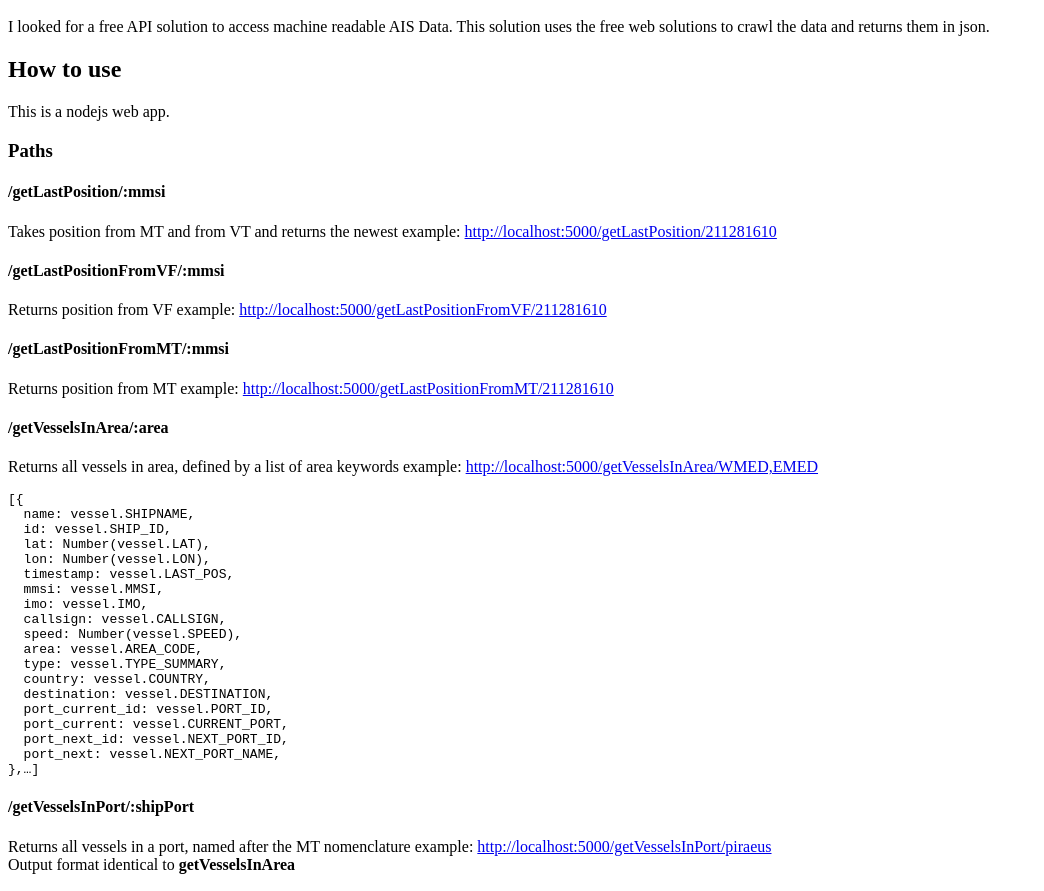
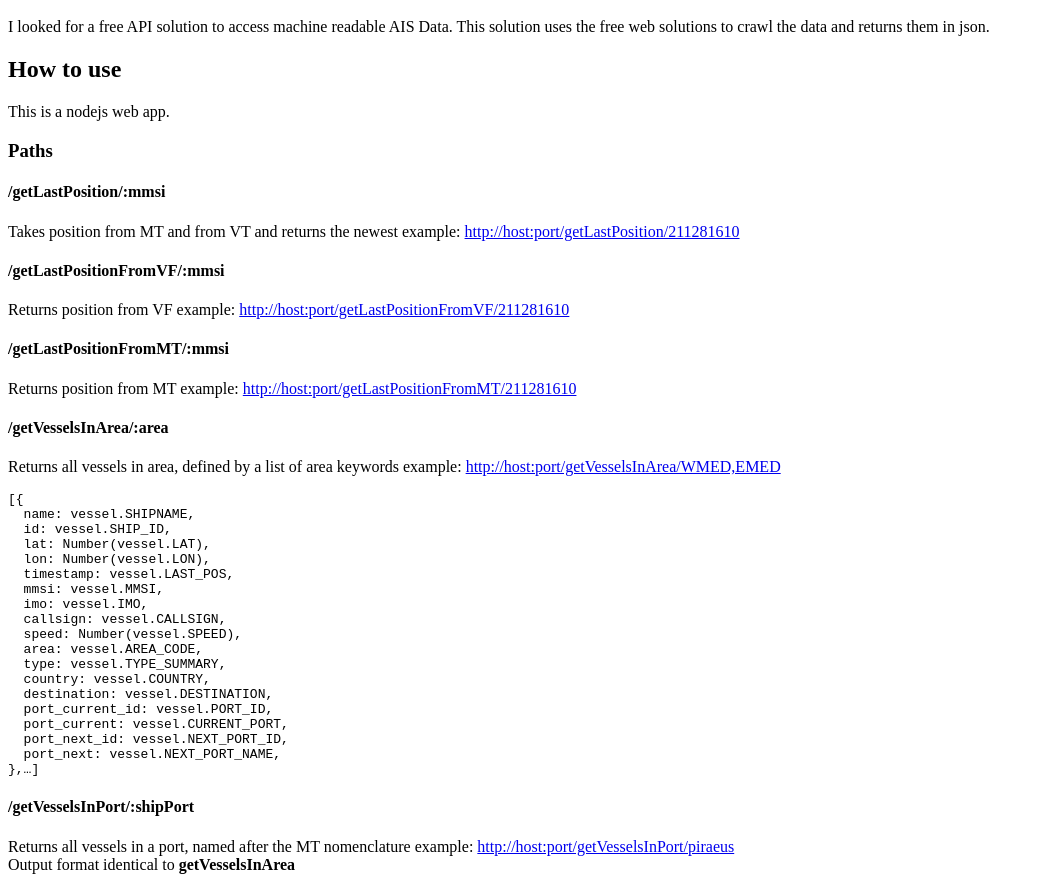
Before and after one commit to transparency-everywhere/ais-api, a website: page index.html in a window 1280 px wide. Shown: the part 48-939 px from the top of the page, without its empty margins (0-1044 px from the left). Drawn offline with Linux system fonts and the light colour scheme.

Commit message:
Links in index.html changed to relative

```diff
--- a/index.html
+++ b/index.html
@@ -5,16 +5,16 @@
 <h3>Paths</h3>
 <h4>/getLastPosition/:mmsi</h4>
 <p>Takes position from MT and from VT and returns the newest
-example: <a href="http://localhost:5000/getLastPosition/211281610">http://localhost:5000/getLastPosition/211281610</a></p>
+example: <a href="/getLastPosition/211281610">http://host:port/getLastPosition/211281610</a></p>
 <h4>/getLastPositionFromVF/:mmsi</h4>
 <p>Returns position from VF
-example: <a href="http://localhost:5000/getLastPositionFromVF/211281610">http://localhost:5000/getLastPositionFromVF/211281610</a></p>
+example: <a href="/getLastPositionFromVF/211281610">http://host:port/getLastPositionFromVF/211281610</a></p>
 <h4>/getLastPositionFromMT/:mmsi</h4>
 <p>Returns position from MT
-example: <a href="http://localhost:5000/getLastPositionFromMT/211281610">http://localhost:5000/getLastPositionFromMT/211281610</a></p>
+example: <a href="/getLastPositionFromMT/211281610">http://host:port/getLastPositionFromMT/211281610</a></p>
 <h4>/getVesselsInArea/:area</h4>
 <p>Returns all vessels in area, defined by a list of area keywords
-example: <a href="http://localhost:5000/getVesselsInArea/WMED,EMED">http://localhost:5000/getVesselsInArea/WMED,EMED</a></p>
+example: <a href="/getVesselsInArea/WMED,EMED">http://host:port/getVesselsInArea/WMED,EMED</a></p>
 <pre><code class="language-Javascript">[{
   name: vessel.SHIPNAME,
   id: vessel.SHIP_ID,
@@ -37,7 +37,7 @@ example: <a href="http://localhost:5000/getVesselsInArea/WMED,EMED">http://local
 </code></pre>
 <h4>/getVesselsInPort/:shipPort</h4>
 <p>Returns all vessels in a port, named after the MT nomenclature
-example: <a href="http://localhost:5000/getVesselsInPort/piraeus">http://localhost:5000/getVesselsInPort/piraeus</a><br>
+example: <a href="/getVesselsInPort/piraeus">http://host:port/getVesselsInPort/piraeus</a><br>
 Output format identical to <b>getVesselsInArea</b></p>
 <h2>Install on local machine</h2>
 <p>Requirements: npm &#x26; nodejs.</p>
```
